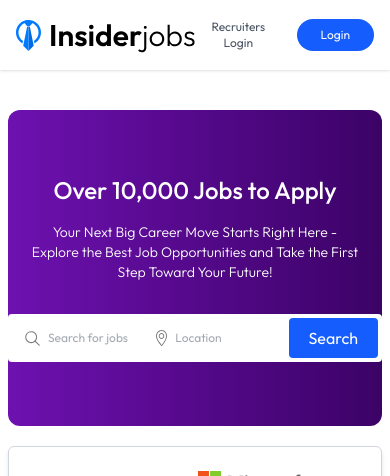
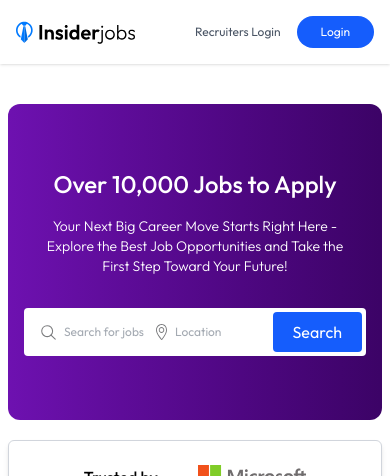
Before and after one commit to fmfahath/job-portal, a React (Vite) app in the folder client/: page / in a window 390 px wide. Shown: the top 476 px of the page. Built offline with nearby package versions, Linux system fonts and the light colour scheme; no server answers.

Commit message:
client >> responsive -- navbar username hidden in sm device, searchbar addjusted in Hero comp

```diff
--- a/client/src/components/Hero.jsx
+++ b/client/src/components/Hero.jsx
@@ -20,7 +20,7 @@ const Hero = () => {
 
     return (
         <div className='container 2xl:px-20 mx-auto my-10'>
-            <div className='bg-gradient-to-r from-purple-800 to-purple-950 text-white py-16 mx-2 text-center rounded-xl'>
+            <div className='bg-gradient-to-r from-purple-800 to-purple-950 text-white py-16 px-4 mx-2 text-center rounded-xl'>
                 <h2 className='text-2xl md:text-3xl lg:text-4xl font-medium mb-4'>Over 10,000 Jobs to Apply</h2>
                 <p className='mb-8 max-w-xl mx-auto text-sm font-light px-5'>Your Next Big Career Move Starts Right Here - Explore the Best Job Opportunities and Take the First Step Toward Your Future!</p>
                 <div className='flex items-center justify-between bg-white rounded text-gray-600 max-w-xl pl-4 sm:mx-auto'>
--- a/client/src/components/Navbar.jsx
+++ b/client/src/components/Navbar.jsx
@@ -12,13 +12,13 @@ const Navbar = () => {
     return (
         <div className='shadow py-4'>
             <div className='container px-4 2xl:px-20 mx-auto flex justify-between items-center'>
-                <img src={assets.logo} alt="logo" />
+                <img className='max-sm:w-30' src={assets.logo} alt="logo" />
                 {
                     user ?
                         <div className='flex items-center gap-3'>
-                            <Link to={'/applications'}>Applied Jobs</Link>
+                            <Link to={'/applications'} className='max-sm:font-medium'>Applied Jobs</Link>
                             <p>|</p>
-                            <p>Hi, {user.firstName}</p>
+                            <p className='max-sm:hidden'>Hi, {user.firstName}</p>
                             <UserButton />
                         </div>
                         :
```
